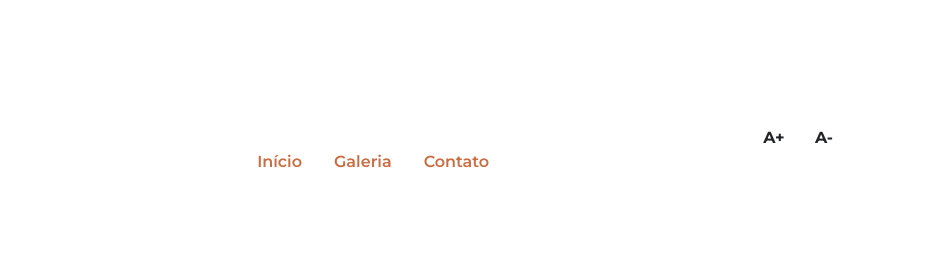
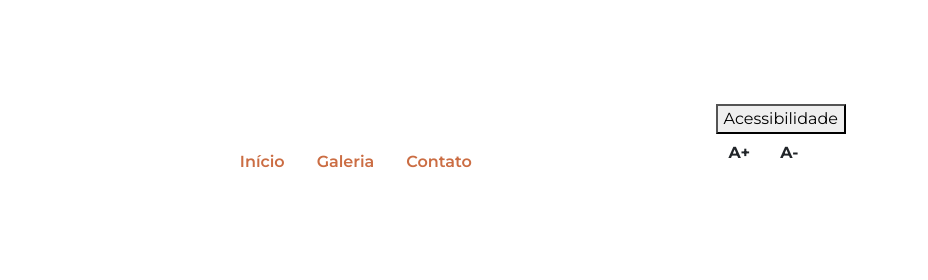
Before and after one commit to rockBravo2/acessibilidade-grrr, a plain HTML site: page index.html in a window 1280 px wide. Shown: the top 280 px of the page, 352-1280 px from the left. Drawn offline with nearby package versions, Linux system fonts and the light colour scheme.

Commit message:
index.html

```diff
--- a/index.html
+++ b/index.html
@@ -22,10 +22,13 @@
                 <li class="nav-item"><a class="nav-link" href="#contato">Contato</a></li>
             </ul>
 
+            <div id="acessibilidade">
+            <button>Acessibilidade</button>
             <div id="opcoes-acessibilidade">
                 <button id="aumentar-fonte" class="btn btn-trimary fw-bold">A+</button>
                  <button id="diminuir-fonte"class="btn btn-trimary fw-bold">A-</button>
             </div>
+        </div>
 
         </nav>
 
```
